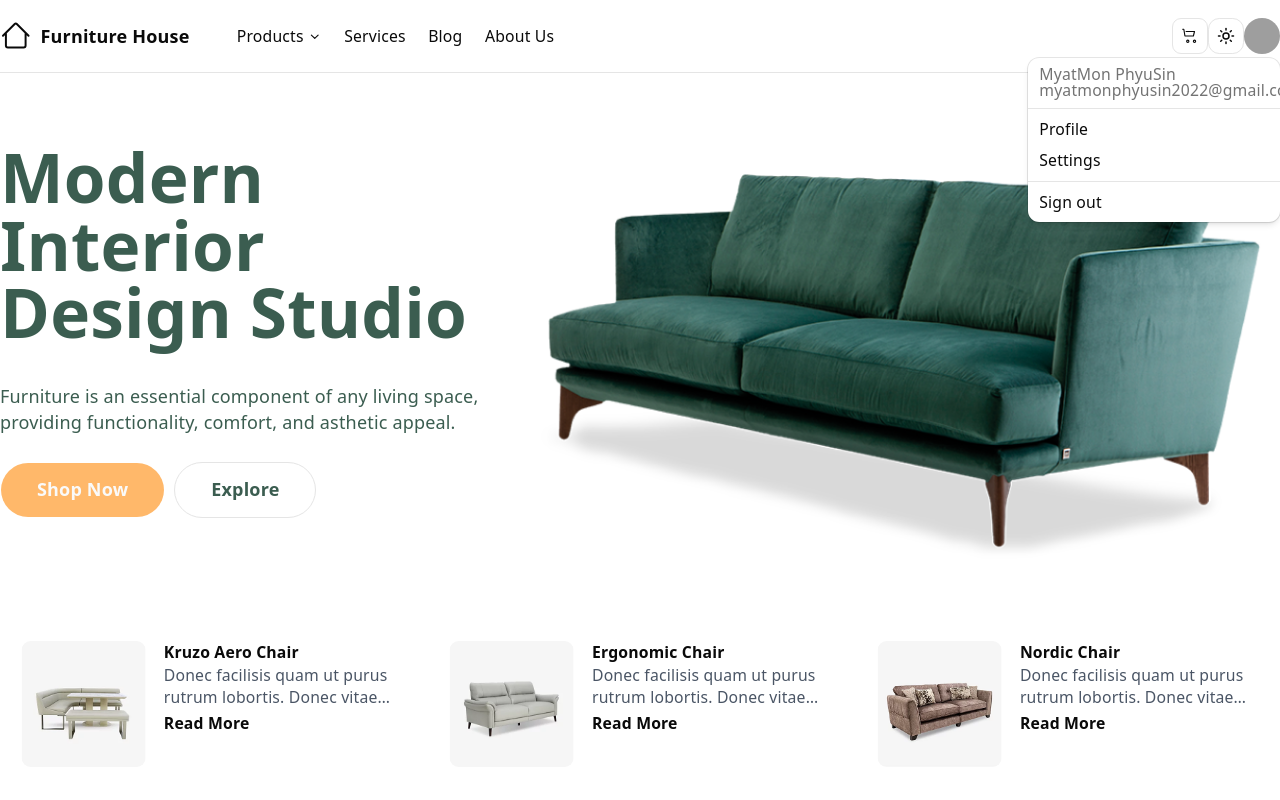
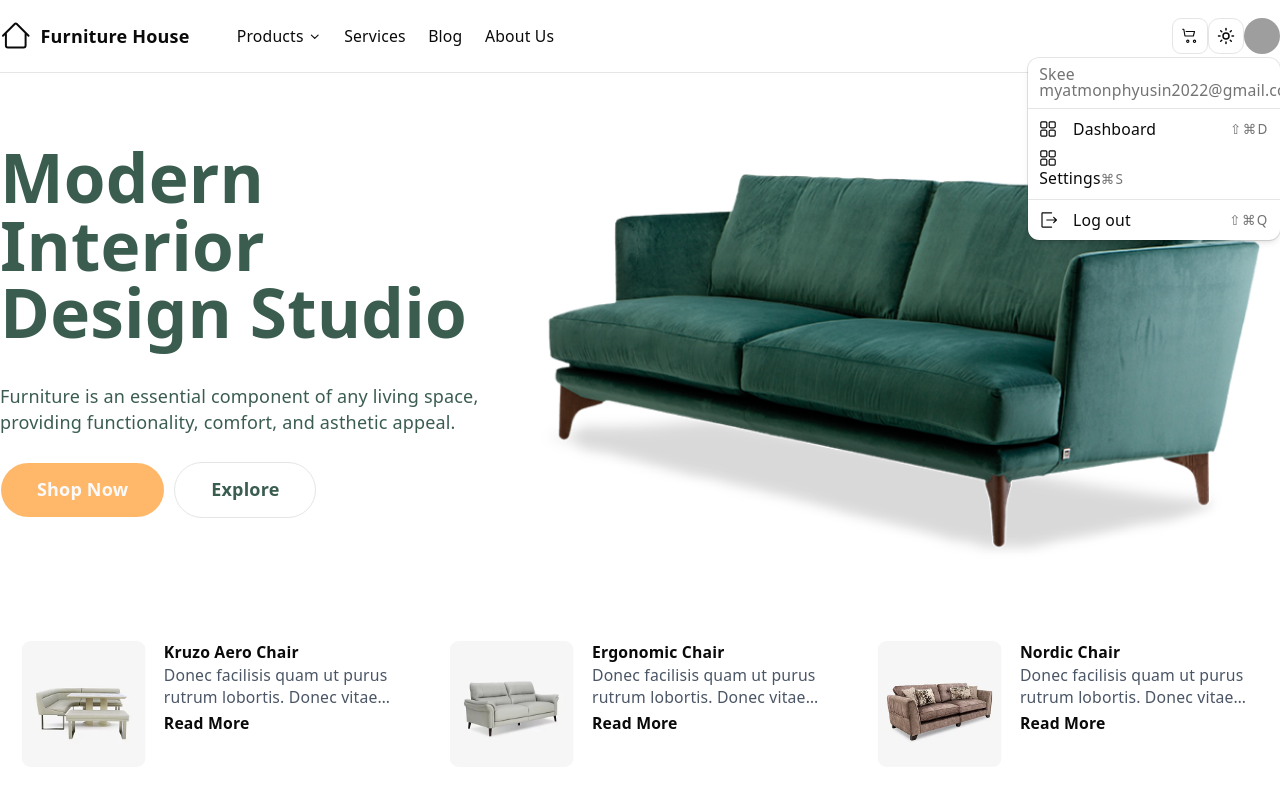
Before and after one commit to myatmonphyusin2022-spec/Furniture, a React (Vite) app in the folder Furniture/: page / in a window 1280 px wide. Both pictures are taken after a click on the button 1262 px from the left and 36 px from the top of the page. Shown: the top 800 px of the page. Built offline with nearby package versions, Linux system fonts and the light colour scheme; grey boxes are pictures that could not be loaded.

Commit message:
Updated user, routes, Login,Register and auth(pages)

```diff
--- a/Furniture/src/components/layouts/AuthDropdown.tsx
+++ b/Furniture/src/components/layouts/AuthDropdown.tsx
@@ -10,9 +10,11 @@ import {
   DropdownMenuItem,
   DropdownMenuLabel,
   DropdownMenuSeparator,
+  DropdownMenuShortcut,
   DropdownMenuTrigger,
 } from "@/components/ui/dropdown-menu";
 import { Avatar, AvatarFallback, AvatarImage } from "@/components/ui/avatar";
+import { Icons } from "../Icons";
 interface UserProps {
   user: User;
 }
@@ -52,16 +54,33 @@ function AuthDropdown({ user }: UserProps) {
         </DropdownMenuLabel>
         <DropdownMenuSeparator />
         <DropdownMenuGroup>
-          <DropdownMenuItem>
-            <Link to="/profile">Profile</Link>
+          <DropdownMenuItem asChild>
+            <Link to="#">
+              <Icons.dashboard className="mr-2 size-4" aria-hidden="true" />
+              Dashboard
+               <DropdownMenuShortcut>⇧⌘D</DropdownMenuShortcut>
+            </Link>
           </DropdownMenuItem>
           <DropdownMenuItem>
-            <Link to="/settings">Settings</Link>
+            <Link to="#">
+              <Icons.dashboard className="mr-2 size-4" aria-hidden="true" />
+              Settings
+               <DropdownMenuShortcut>⌘S</DropdownMenuShortcut>
+            </Link>
           </DropdownMenuItem>
         </DropdownMenuGroup>
         <DropdownMenuSeparator />
-        <DropdownMenuItem>
-          <Link to="/signout">Sign out</Link>
+            <DropdownMenuItem asChild>
+          <Link to="/login">
+            <Icons.exit className="mr-2 size-4" aria-hidden="true" />
+            Log out
+            <DropdownMenuShortcut>⇧⌘Q</DropdownMenuShortcut>
+          </Link>
+          {/* <Form method="POST" action="/logout">
+            <button type="submit" className="w-full">
+              Logout
+            </button>
+          </Form> */}
         </DropdownMenuItem>
       </DropdownMenuContent>
     </DropdownMenu>
--- a/Furniture/src/data/user.ts
+++ b/Furniture/src/data/user.ts
@@ -1,7 +1,7 @@
 export const User = {
   id: "uuid1",
-  firstName: "MyatMon",
-  lastName: "PhyuSin",
+  firstName: "Skee",
+  lastName: "",
   username: "skeena",
   email: "myatmonphyusin2022@gmail.com",
   imageUrl:
--- /dev/null
+++ b/Furniture/src/pages/auth/Login.tsx
@@ -0,0 +1,9 @@
+import React from 'react'
+
+function Login() {
+  return (
+    <div>Login</div>
+  )
+}
+
+export default Login
--- /dev/null
+++ b/Furniture/src/pages/auth/Register.tsx
@@ -0,0 +1,9 @@
+import React from 'react'
+
+function Register() {
+  return (
+    <div>Register</div>
+  )
+}
+
+export default Register
```
Also changed, not shown: Furniture/src/routes.tsx (+14 -0 lines).
